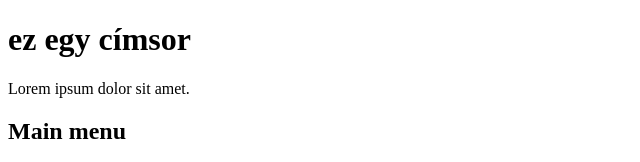
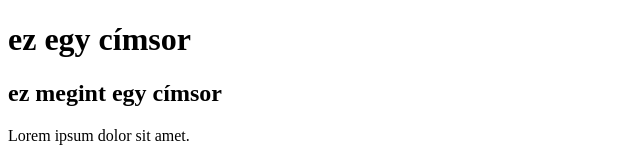
Before and after one commit to sajgolaci/webprogramozas, a plain HTML site: page index.html in a window 1280 px wide. Shown: the top 162 px of the page, without its empty margins (0-640 px from the left). Drawn offline with Linux system fonts and the light colour scheme.

Commit message:
index.html-t módosítottam, hozzá adtam egy címsort

```diff
--- a/index.html
+++ b/index.html
@@ -8,6 +8,7 @@
 </head>
 <body>
 <h1>ez egy címsor</h1>
+<h2>ez megint egy címsor</h2>
 <p>Lorem ipsum dolor sit amet.</p>
 <nav>
     <h2>Main menu</h2>
```
